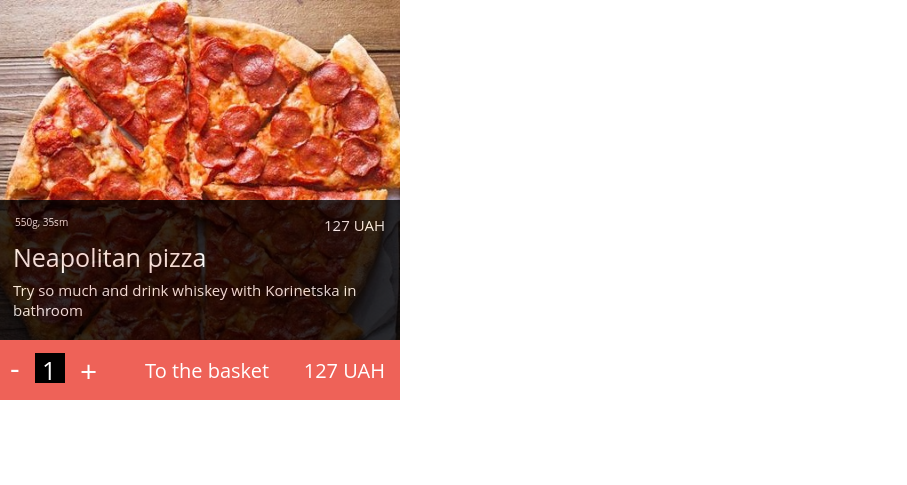
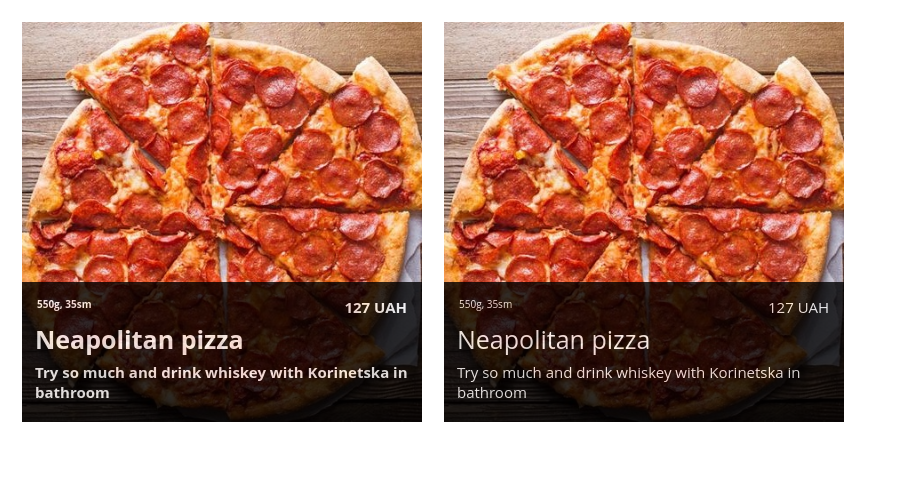
Before and after one commit to nybu2019/AvePizza, a plain HTML site: page code/html/pizzaItems.html in a window 1280 px wide. Shown: the whole page, without its empty margins (0-907 px from the left). Drawn offline with Linux system fonts and the light colour scheme.

Commit message:
add table for pizza items

```diff
--- a/code/css/pizzaItemsStyles.css
+++ b/code/css/pizzaItemsStyles.css
@@ -5,6 +5,11 @@
 
 body {
 	font-family: 'Open Sans', sans-serif;
+}
+
+#tableRoot th{
+	padding: 20px;
+
 }
 
 .pizzaContainer {
@@ -72,6 +77,7 @@ body {
 	font-size: 15px;
 	margin-top: 80px;
 	margin-left: 13px;
+	text-align: left;
 }
 
 .pizzaNavi {
--- a/code/html/pizzaItems.html
+++ b/code/html/pizzaItems.html
@@ -6,6 +6,10 @@
     <title>React App</title>
   </head>
   <body>
+
+    <table id="tableRoot">
+        <tr>
+          <th>
 
         <div class="pizzaContainer">
 
@@ -34,6 +38,12 @@
 
         </div>
 
+        </th>
+      </tr>
+    </table>
+
+
+
   </body>
   <script src="../scripts/pizzaItemsAction.js"></script>
 </html>
--- a/code/scripts/pizzaItemsAction.js
+++ b/code/scripts/pizzaItemsAction.js
@@ -1,4 +1,6 @@
-let desCounElementt = document.getElementsByClassName("decCount")[0];
+createPizzaItem();
+
+let decCounElement = document.getElementsByClassName("decCount")[0];
 let incCountElement = document.getElementsByClassName("incCount")[0];
 let priceElement = document.getElementsByClassName("price")[0];
 let countElement = document.getElementsByClassName("count")[0];
@@ -6,7 +8,7 @@ let toBasketElement = document.getElementsByClassName("toBasket")[0];
 
 let pizzaPrice = 127;
 
-desCounElementt.onclick = function() {
+decCounElement.onclick = function() {
     let count = parseInt(countElement.innerHTML);
 
     countElement.innerHTML = count - 1 < 1 ? 1 : count - 1;
@@ -26,6 +28,9 @@ toBasketElement.onclick = function() {
     console.log("send to server");
 };
 
+
+
+
 function recountElementPrice() {
     priceElement.innerHTML = parseInt(countElement.innerHTML) * pizzaPrice + " UAH";
 }
@@ -38,3 +43,72 @@ function recountLeftMarginCountPizza() {
         countElement.style.left = "0px";
     }
 }
+
+function createPizzaItem() {
+    let table = document.getElementById("tableRoot");
+    let row = table.rows[0];
+    let cell = row.insertCell(1);
+
+
+    let pizzaContainer = document.createElement("div");
+    pizzaContainer.classList.add("pizzaContainer");
+        let pizzaImg = document.createElement("div");
+        pizzaImg.classList.add("pizzaImg");
+
+        let pizzaInfo = document.createElement("div");
+        pizzaInfo.classList.add("pizzaInfo");
+            let pizzaConfig = document.createElement("p");
+            pizzaConfig.classList.add("pizzaConfig");
+            let pizzaPrice = document.createElement("p");
+            pizzaPrice.classList.add("pizzaPrice");
+            let pizzaTitle = document.createElement("p");
+            pizzaTitle.classList.add("pizzaTitle");
+            let pizzaDesc = document.createElement("p");
+            pizzaDesc.classList.add("pizzaDesc");
+        pizzaInfo.appendChild(pizzaConfig);
+        pizzaInfo.appendChild(pizzaPrice);
+        pizzaInfo.appendChild(pizzaTitle);
+        pizzaInfo.appendChild(pizzaDesc);
+
+        let pizzaNavi = document.createElement("div");
+        pizzaNavi.classList.add("pizzaNavi");
+            let decCount = document.createElement("p");
+            decCount.classList.add("naviButton");
+            decCount.classList.add("decCount");
+
+            let labelDiv = document.createElement("div");
+                let count = document.createElement("label");
+                count.classList.add("count");
+            labelDiv.appendChild(count);
+
+            let incCount = document.createElement("p");
+            incCount.classList.add("naviButton");
+            incCount.classList.add("incCount");
+            let toBasket = document.createElement("p");
+            toBasket.classList.add("naviButton");
+            toBasket.classList.add("toBasket");
+            let price = document.createElement("p");
+            price.classList.add("price");
+        pizzaNavi.appendChild(decCount);
+        pizzaNavi.appendChild(labelDiv);
+        pizzaNavi.appendChild(incCount);
+        pizzaNavi.appendChild(toBasket);
+        pizzaNavi.appendChild(price);
+
+    pizzaContainer.appendChild(pizzaImg);
+    pizzaContainer.appendChild(pizzaInfo);
+    pizzaContainer.appendChild(pizzaNavi);
+
+
+    cell.appendChild(pizzaContainer);
+
+    pizzaConfig.innerHTML = "550g, 35sm";
+    pizzaPrice.innerHTML = "127 UAH";
+    pizzaTitle.innerHTML = "Neapolitan pizza";
+    pizzaDesc.innerHTML = "Try so much and drink whiskey with Korinetska in bathroom";
+    decCount.innerHTML = "-";
+    count.innerHTML = "1";
+    incCount.innerHTML = "+";
+    toBasket.innerHTML = "To the basket";
+    price.innerHTML = "127 UAH";
+}
```
Lines whose indentation alone changed are shown as unchanged.
